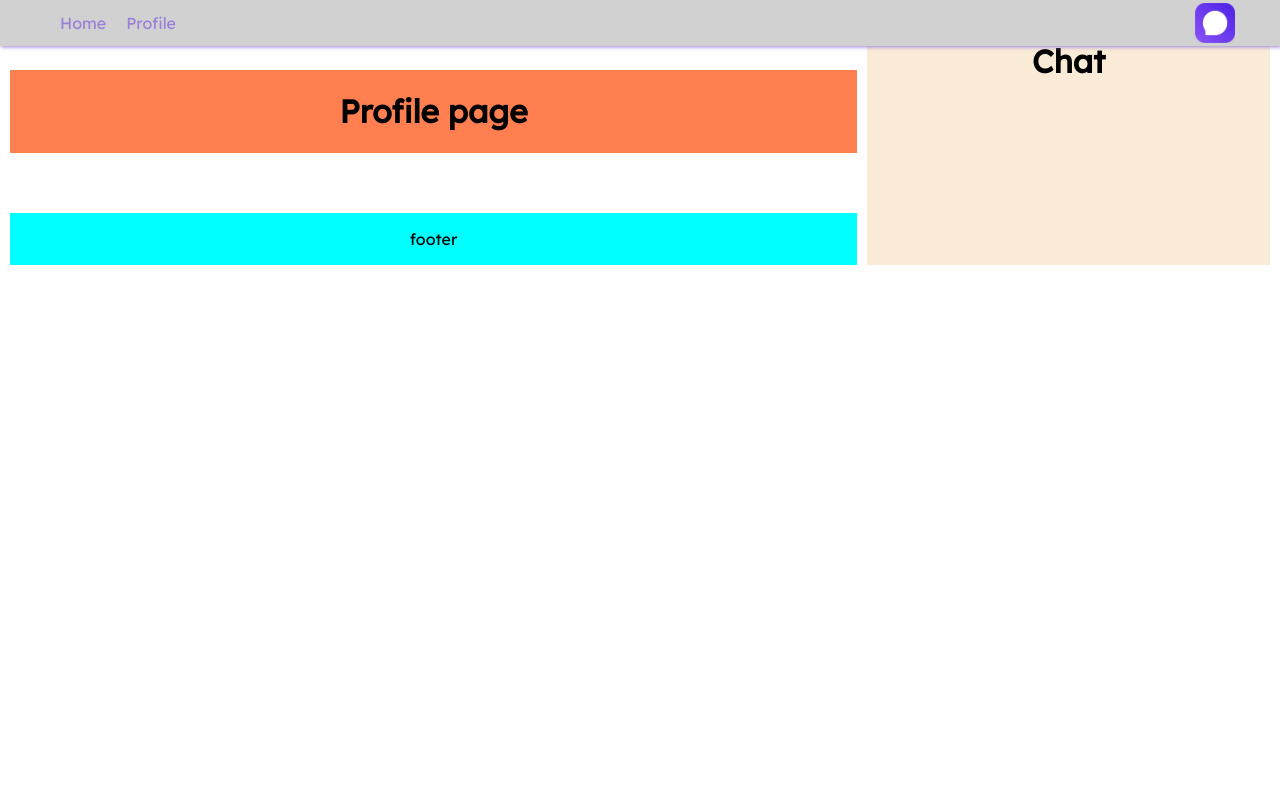
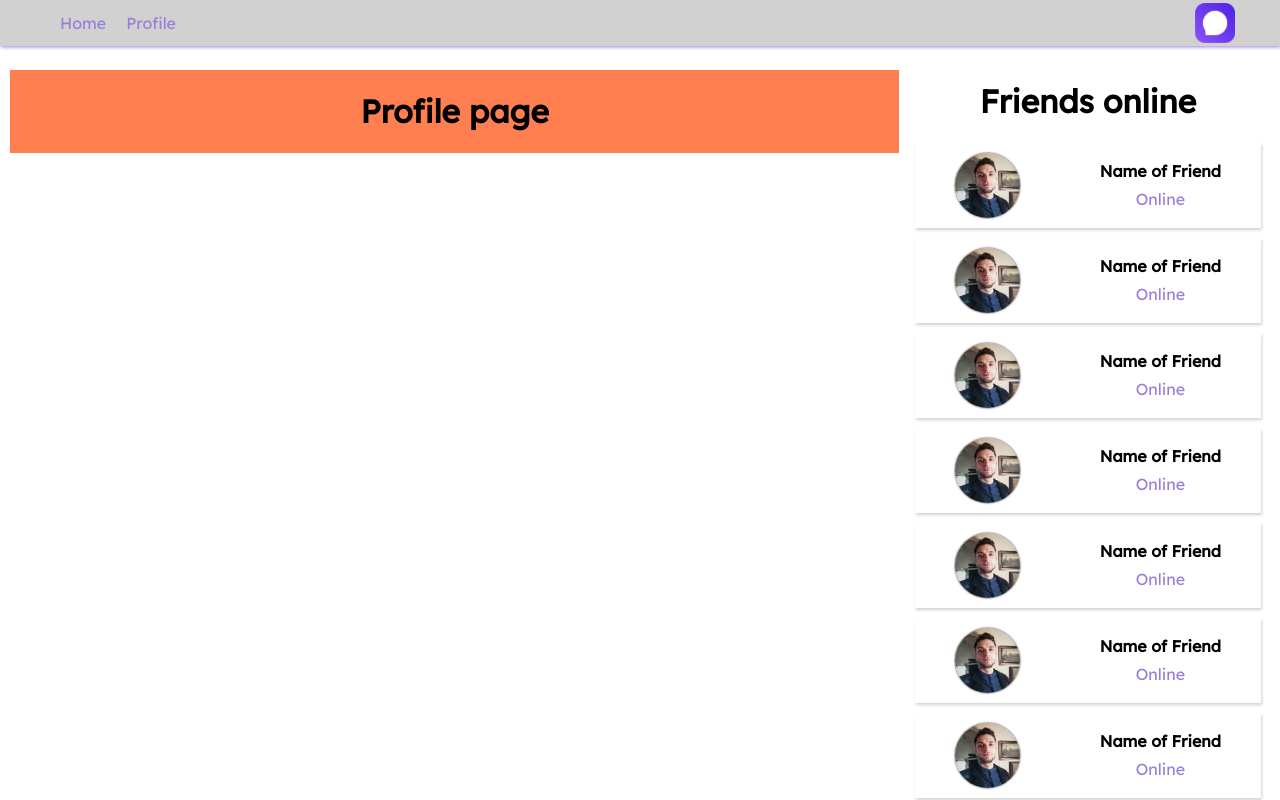
Before and after one commit to squaloIT/ReactNode-Chat-app, a React (Create React App) app: page /Profile/1 in a window 1280 px wide. Built offline with nearby package versions, Linux system fonts and the light colour scheme.

Commit message:
UI Chat-a savrsen. Moda bude pravio problem poslednji element u listi

```diff
--- a/src/App.css
+++ b/src/App.css
@@ -6,7 +6,10 @@
   grid-template-areas:
     "header header header header header header"
     "main main main main right right"
-    "footer footer footer footer right right";
+    "main main main main right right"
+    "main main main main right right"
+    "main main main main right right"
+    "main main main main right right";
   grid-gap: 10px;
   /* background-color: #2196F3; */
   padding: 10px;
--- a/src/App.js
+++ b/src/App.js
@@ -31,7 +31,6 @@ function App() {
             </Suspense>
           </div>
           <Chat />
-          <Footer />
         </div>
       </React.StrictMode>
     </div>
--- a/src/components/Chat/Chat.js
+++ b/src/components/Chat/Chat.js
@@ -1,11 +1,13 @@
 import React from "react";
 
 import css from "./Chat.module.css";
+import FriendsList from "./FriendsList/FriendsList";
 
 const Chat = props => {
   return (
     <div className={css.chat}>
-      <h1>Chat </h1>
+      <h1>Friends online</h1>
+      <FriendsList />
     </div>
   );
 };
--- a/src/components/Chat/Chat.module.css
+++ b/src/components/Chat/Chat.module.css
@@ -1,5 +1,11 @@
 .chat {
   grid-area: right;
-  background-color: antiquewhite;
   height: 100%;
+  margin-top: 50px;
+  width: 30%;
+  height: 100%;
+  position: fixed;
+  right: 0;
+  overflow-y: auto;
+  /* DODATI SCROLL BAR */
 }
--- /dev/null
+++ b/src/components/Chat/FriendsList/FriendItem/FriendItem.js
@@ -0,0 +1,19 @@
+import React from "react";
+
+import css from "./FriendItem.module.css";
+import profileImg from "./../../../../assets/profile-img.jpg";
+
+const FriendItem = props => {
+  return (
+    <div className={css.FriendItem}>
+      <img src={profileImg} alt="Little profile photo" />
+      <div>
+        <p className={css.friendName}>Name of Friend</p>
+
+        <p className={css.onlineStatus}>Online</p>
+      </div>
+    </div>
+  );
+};
+
+export default FriendItem;
--- /dev/null
+++ b/src/components/Chat/FriendsList/FriendItem/FriendItem.module.css
@@ -0,0 +1,34 @@
+.FriendItem {
+  margin: 10px 0px;
+  display: flex;
+  justify-content: space-around;
+  align-content: center;
+  padding: 10px 0px;
+  box-shadow: 1px 2px 3px #d1d1d1;
+}
+.FriendItem:last-child {
+  /* DODATO ZBOG NE VIDLJIVOSTI POSLEDNJEG */
+  margin-bottom: 70px;
+}
+.FriendItem:hover {
+  box-shadow: 2px 5px 3px #d1d1d1;
+  cursor: pointer;
+}
+.FriendItem > img {
+  height: 65px;
+  width: 65px;
+  border-radius: 100%;
+  box-shadow: 0px 0px 2px #000;
+}
+.FriendItem > div > p {
+  margin: 8px 0px;
+}
+.FriendItem > div > .friendName {
+  font-weight: 800;
+  /* margin-top: 25px; */
+}
+.FriendItem > div > .onlineStatus {
+  font-weight: 100;
+  color: #9880d9;
+  /* margin-top: 15px;   */
+}
--- /dev/null
+++ b/src/components/Chat/FriendsList/FriendsList.js
@@ -0,0 +1,20 @@
+import React from "react";
+
+import css from "./FriendsList.module.css";
+import FriendItem from "./FriendItem/FriendItem";
+
+const FriendsList = props => {
+  return (
+    <div className={css.FriendsList}>
+      <FriendItem />
+      <FriendItem />
+      <FriendItem />
+      <FriendItem />
+      <FriendItem />
+      <FriendItem />
+      <FriendItem />
+    </div>
+  );
+};
+
+export default FriendsList;
--- /dev/null
+++ b/src/components/Chat/FriendsList/FriendsList.module.css
@@ -0,0 +1,7 @@
+.FriendsList {
+  width: 90%;
+  margin: 0px auto;
+}
+.FriendsList > ul {
+  list-style: none;
+}
```
Also changed, not shown: src/assets/profile-img.jpg (added).
